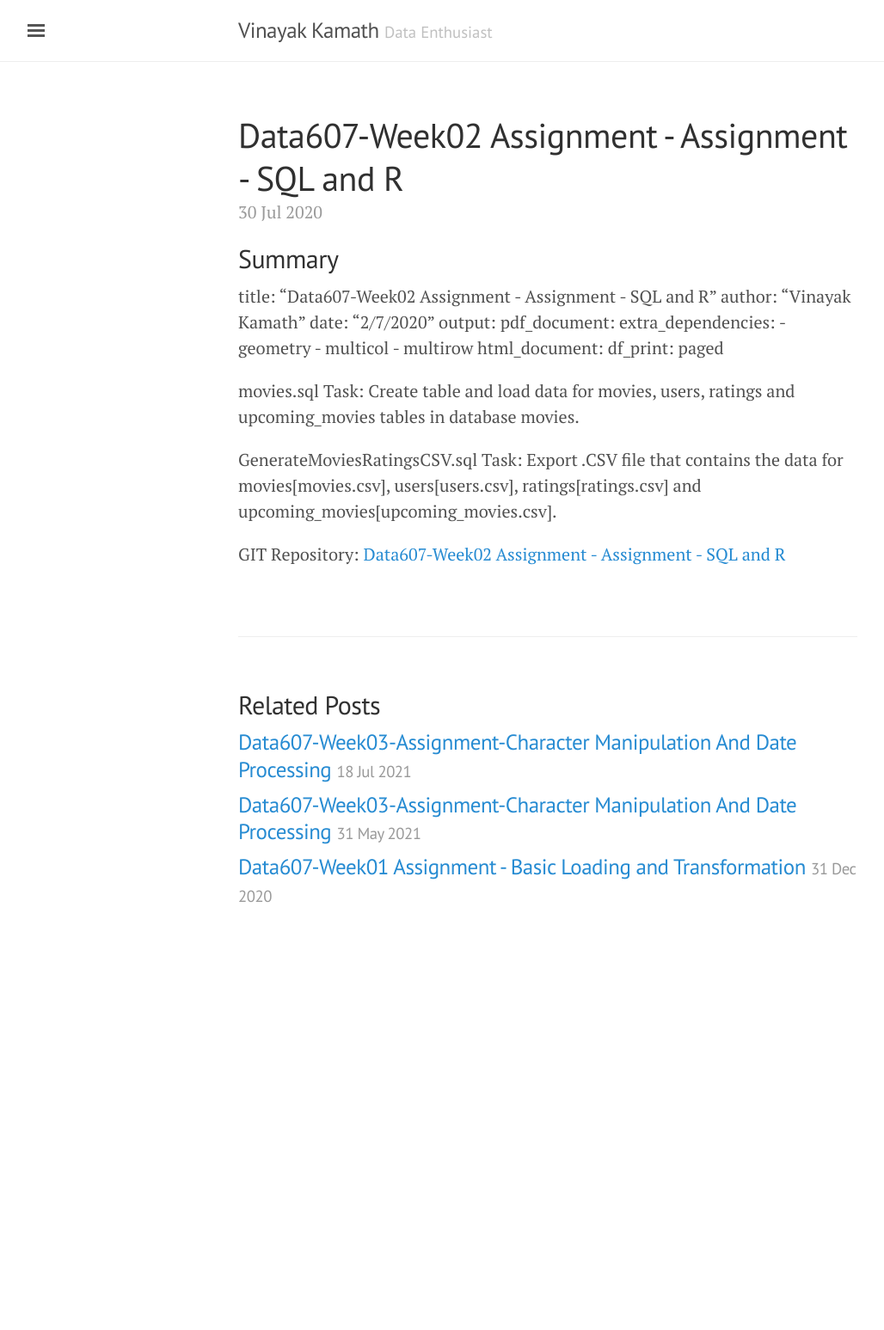
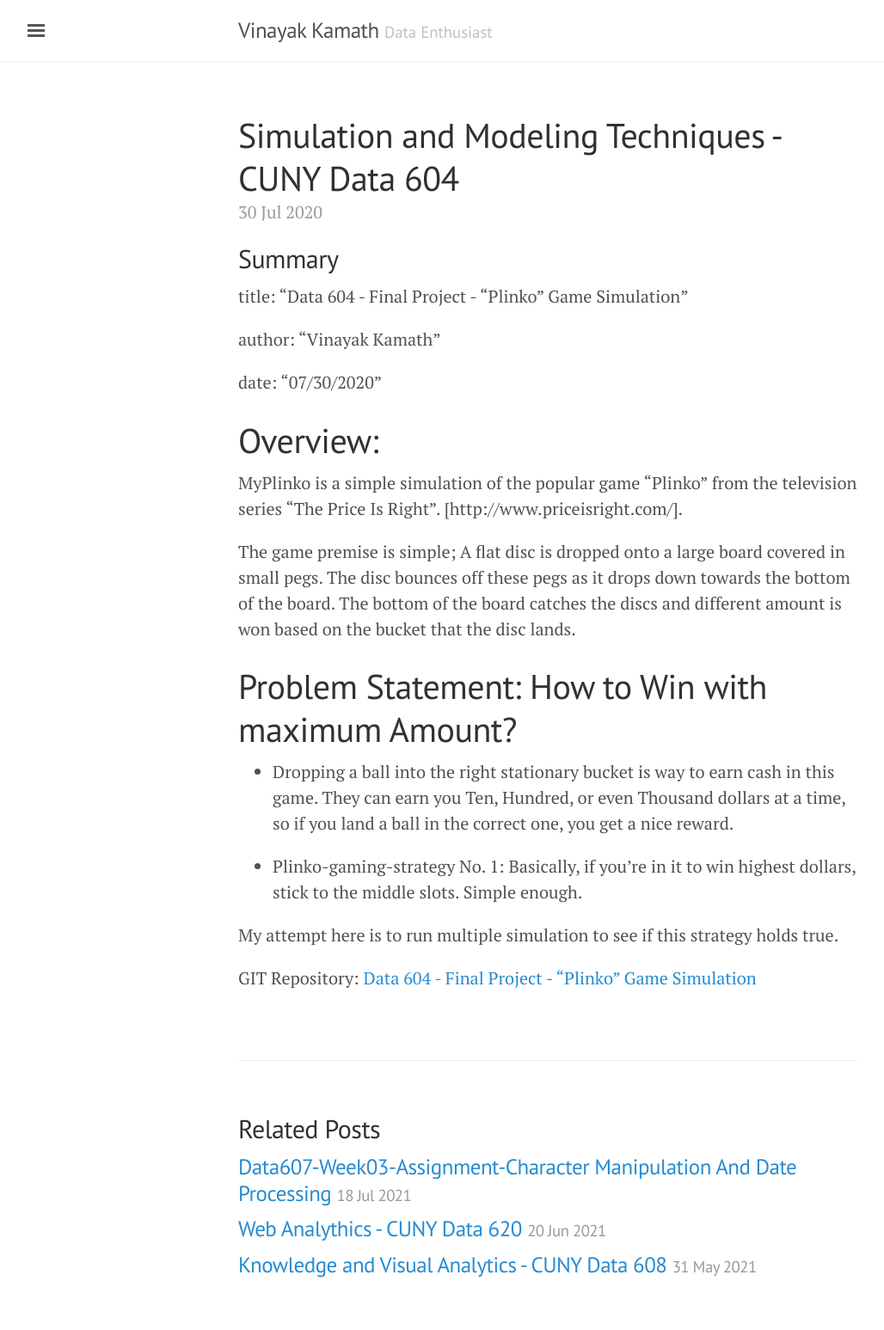
Before and after one commit to kamathvk1982/kamathvk1982.github.io, a Jekyll site: the page built from _posts/2020-07-30- Simulation and Modeling Techniques - CUNY Data 604.md, in a window 1280 px wide. Shown: the whole page at 86% size, without its empty margins (3-1031 px from the left). Built offline with Jekyll 4.4.1, drawn with Linux system fonts in a browser that asks for light colours; before the commit the page ends 1116 px from its top, so only the background shows below that.

Commit message:
Add files via upload

```diff
--- a/_posts/2020-07-30- Simulation and Modeling Techniques - CUNY Data 604.md
+++ b/_posts/2020-07-30- Simulation and Modeling Techniques - CUNY Data 604.md
@@ -1,21 +1,32 @@
 ---
 layout: post
-title: Data607-Week02 Assignment - Assignment - SQL and R
+title: Simulation and Modeling Techniques - CUNY Data 604
 ---
 
 ## Summary
 
-title: "Data607-Week02 Assignment - Assignment - SQL and R"
+title: "Data 604 - Final Project - "Plinko" Game Simulation"
+
 author: "Vinayak Kamath"
-date: "2/7/2020"
-output:
-    pdf_document: extra_dependencies:    - geometry    - multicol    - multirow
-    html_document:    df_print: paged
 
-movies.sql
-  Task:  Create table and load data for movies, users, ratings and upcoming_movies tables in database movies.
+date: "07/30/2020"
 
-GenerateMoviesRatingsCSV.sql
-  Task:  Export .CSV file that contains the data for movies[movies.csv], users[users.csv], ratings[ratings.csv] and upcoming_movies[upcoming_movies.csv].
 
-GIT Repository: [Data607-Week02 Assignment - Assignment - SQL and R](https://github.com/kamathvk1982/Data607-Week02)
+# Overview:
+
+MyPlinko is a simple simulation of the popular game “Plinko” from the television series “The Price Is Right”. [http://www.priceisright.com/].
+
+The game premise is simple; A flat disc is dropped onto a large board covered in small pegs. The disc bounces off these pegs as it drops down towards the bottom of the board. The bottom of the board catches the discs and different amount is won based on the bucket that the disc lands.
+
+# Problem Statement: How to Win with maximum Amount?
+
+* Dropping a ball into the right stationary bucket is way to earn cash in this game. They can earn you Ten, Hundred, or even Thousand dollars at a time, so if you land a ball in the correct one, you get a nice reward.
+
+* Plinko-gaming-strategy No. 1: Basically, if you're in it to win highest dollars, stick to the middle slots. Simple enough.
+
+
+
+My attempt here is to run multiple simulation to see if this strategy holds true.
+
+
+GIT Repository: [Data 604 - Final Project - "Plinko" Game Simulation](https://github.com/kamathvk1982/Data604/tree/master/FinalProject)
--- a/_posts/2020-12-31- Fundamentals of Computational Mathematics - CUNY DATA 605.md
+++ b/_posts/2020-12-31- Fundamentals of Computational Mathematics - CUNY DATA 605.md
@@ -1,15 +1,19 @@
 ---
 layout: post
-title: Data607-Week01 Assignment - Basic Loading and Transformation
+title: Fundamentals of Computational Mathematics - CUNY DATA 605
 ---
 
 ## Summary
 
-title: "Data607-Week01 Assignment - Basic Loading and Transformation"
+title: "Data605-Final Project-Computational Mathematics - Advanced Regression Techniques"
+
 author: "Vinayak Kamath"
-date: "1/31/2020"
-output:
-    html_document:    df_print: paged
-    pdf_document:    extra_dependencies:    - geometry    - multicol    - multirow
 
-Rpubs Link: [Data607-Week01 Assignment - Basic Loading and Transformation](https://rpubs.com/kamathvk1982/570891)
+date: "12/31/2020"
+
+Kaggle.com (free) and compete in the House Prices: Advanced Regression Techniques competition.  https://www.kaggle.com/c/house-prices-advanced-regression-techniques
+
+
+Rpubs Link: [Data605-Final Project-Computational Mathematics - Advanced Regression Techniques](https://rpubs.com/kamathvk1982/Data605-FinalProject)
+
+Git Repository: [Data605-Final Project-Computational Mathematics](https://github.com/kamathvk1982/Data605/blob/master/WeekFinal/HWFinal/VKamath_AssignFinal.rmd)
--- a/_posts/2021-05-31- Knowledge and Visual Analytics - CUNY Data 608.md
+++ b/_posts/2021-05-31- Knowledge and Visual Analytics - CUNY Data 608.md
@@ -1,15 +1,26 @@
 ---
 layout: post
-title: Data607-Week03-Assignment-Character Manipulation And Date Processing
+title: Knowledge and Visual Analytics - CUNY Data 608
 ---
 
 ## Summary
 
-title: "Data607-Week03-Assignment-Character Manipulation And Date Processing"
+title: "Visualization and Analysis for - New York City Restaurant Inspection Results"
+
 author: "Vinayak Kamath"
-date: "2/12/2020"
-output:
-    pdf_document:    extra_dependencies:    - geometry    - multicol    - multirow
-    html_document:    df_print: paged
-Rpubs Link: [Data607-Week03-Assignment-Character Manipulation And Date Processing](https://rpubs.com/kamathvk1982/574253)
-Git Repository:  [Data607-Week03-Assignment-Character Manipulation And Date Processing](https://github.com/kamathvk1982/Data607-Week03)
+
+date: "5/31/2021"
+
+
+# What is this app?
+
+* This is a simple Shiny application created as part of the [ DATA 608, Knowledge and Visual Analytics ] course offered by City University Of New York's (CUNY) Online Masters in Data Science.
+
+* The app allows a user to Analyze the New York City Restaurant Inspection Results. Look for top reason of citations. Looks for restuarnts with repeated vilations. Visualization of the result in an NYC Map using Shiny App. The dataset contains every sustained or not yet adjudicated violation citation from every full or special program inspection conducted up to three years prior to the most recent inspection for restaurants and college cafeterias.
+
+* The data is sourced from DOHMH New York City Restaurant Inspection [Results](https://data.cityofnewyork.us/Health/DOHMH-New-York-City-Restaurant-Inspection-Results/43nn-pn8j) | NYC Open Data. The data is provided in csv format.
+
+
+Shiny App Link: [Visualization and Analysis for - New York City Restaurant Inspection Results](https://kamathvk1982.shinyapps.io/MyNYCRestaurantInspectionResults/)
+
+Git Repository:  [Visualization and Analysis for - New York City Restaurant Inspection Results](https://github.com/kamathvk1982/Data608/tree/main/Final_Project/MyNYCRestaurantInspectionResults)
--- /dev/null
+++ b/_posts/2021-06-20- Web Analythics - CUNY Data 620.md
@@ -0,0 +1,27 @@
+---
+layout: post
+title: Web Analythics - CUNY Data 620
+---
+
+## Summary
+
+title: "Web Analytics DATA 620 - Project 01 - Centrality Measures"
+
+author: "Vinayak Kamath"
+
+date: "06/20/2021"
+
+
+# Bike Share Systems (BSS) collection - Citi Bike Trip Histories - New York City
+
+Experience NYC in a whole new way - Citi Bike is the nation's largest bike share program, with 20,000 bikes and over 1,300 stations across Manhattan, Brooklyn, Queens, the Bronx and Jersey City. It was designed for quick trips with convenience in mind, and it’s a fun and affordable way to get around town.
+
+
+# Analysis Plan
+
+* We will load the csv data into a temp object and then pull the distinct nodes and its characteristics and the linkages between the nodes.
+
+* Degree centrality is defined as the Number of incoming links to a node. We can check the station having the maximum number of trips to it and we can further to see if the same station has the maximum degree centrality for each gender type and/or user types.
+
+
+Git Repository:  [Web Analytics DATA 620 - Project 01 - Centrality Measures](https://github.com/kamathvk1982/Data620/blob/main/Project01/Project01-CentralityMeasures-NycCitiBikeShare.ipynb)
```
Also changed, not shown: _posts/2020-05-31- Statistics and Probability for Data Analytics - CUNY Data 606.md (+6 -3 lines), _posts/2020-05-31-Data-Acquisition-And-Management-CUNY-Data-607.md (+3 -1 lines), _posts/2020-12-31- Advanced Programming Technique - CUNY Data 602.md (+16 -7 lines).
